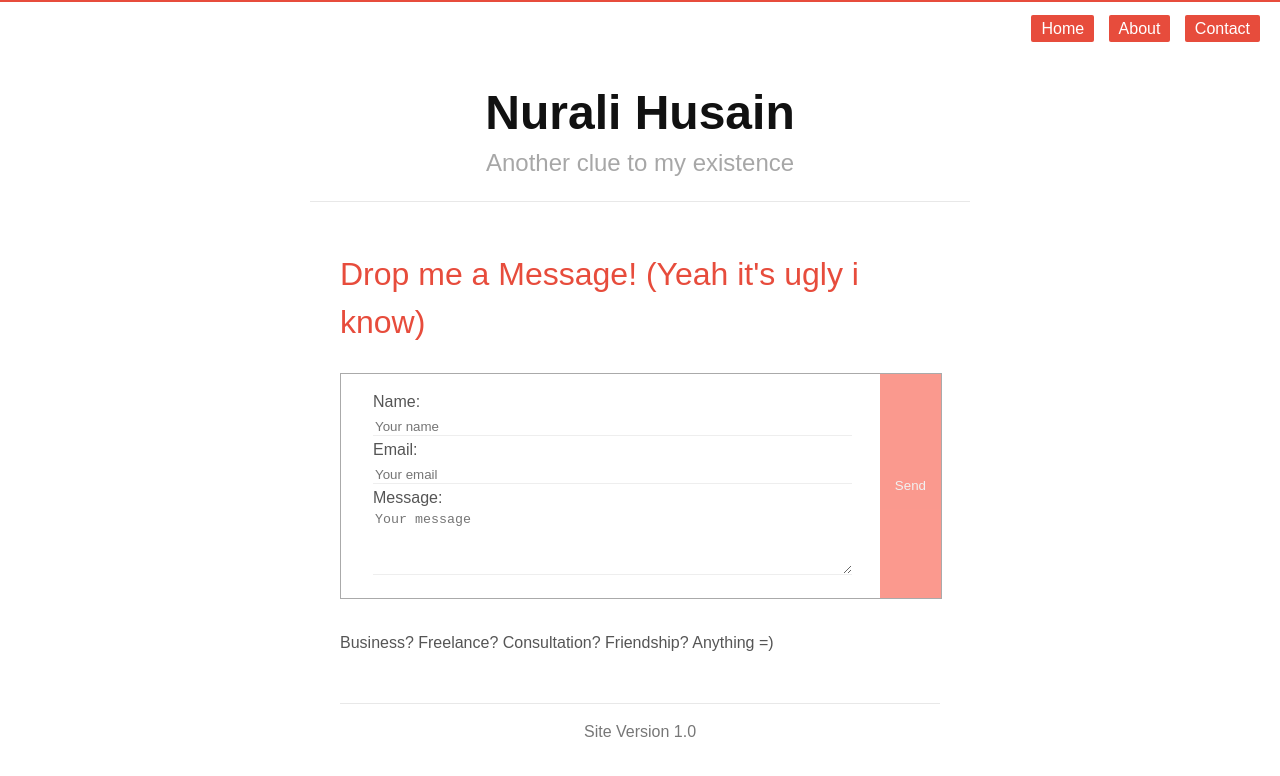
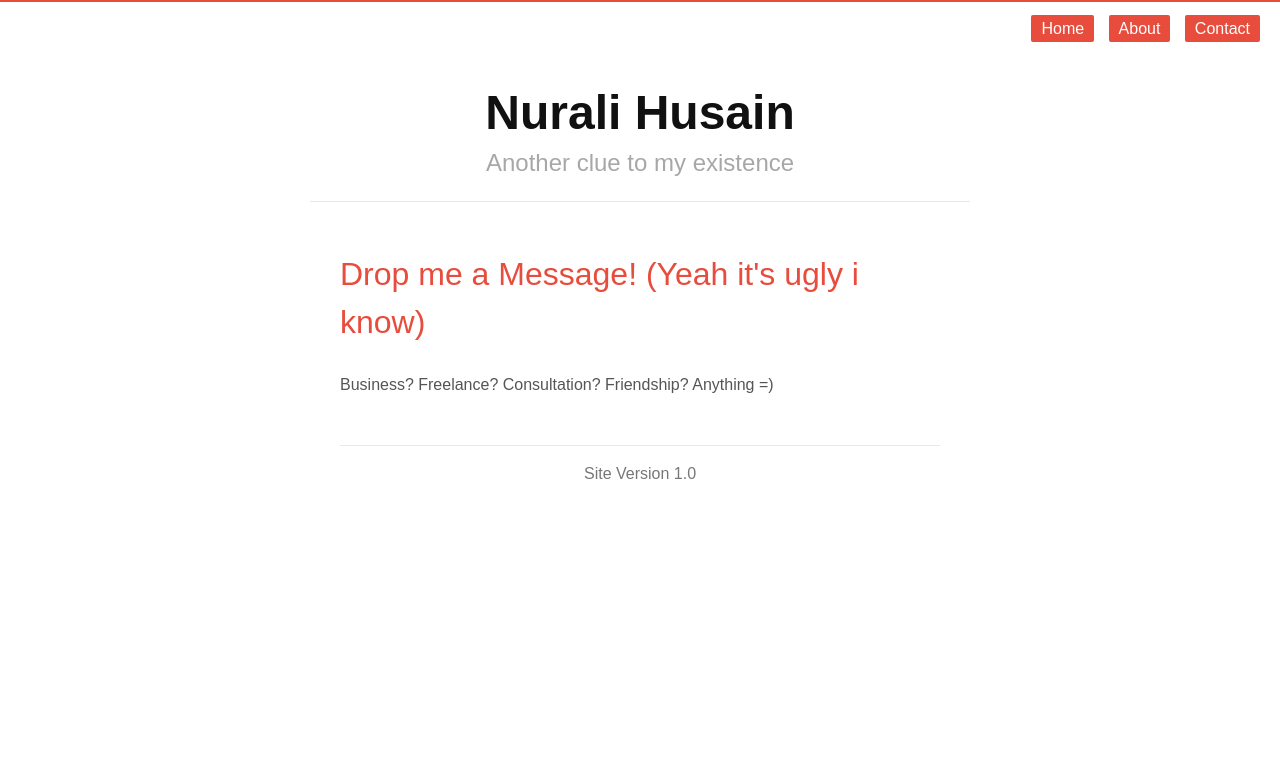
Before and after one commit to nurali93/nurali93.github.io, a Jekyll site: the page built from _pages/contact.md, in a window 1280 px wide. Shown: the top 776 px of the page. Built offline with Jekyll 4.4.1, drawn with Linux system fonts in a browser that asks for light colours; some web fonts are replaced.

Commit message:
Update contact.md

```diff
--- a/_pages/contact.md
+++ b/_pages/contact.md
@@ -3,27 +3,6 @@ layout: page
 title: Drop me a Message! (Yeah it's ugly i know)
 permalink: /contact/
 ---
-
-
-<form id="contact-form" class="form" action="https://getsimpleform.com/messages?form_api_token=3f94cc4672c1e8cf908c3ee9d55e7f06" method="POST" enctype="multipart/form-data">
-  <ul class="contact-ul">
-      <li class="contact-li">
-          <label class="contact-label" for="name">Name:</label>
-          <input type="text" placeholder="Your name" id="name" class="contact-input" name="name" tabindex="1"/>
-      </li>
-      <li class="contact-li">
-          <label class="contact-label" for="email">Email:</label>
-          <input type="email" placeholder="Your email" id="email" class="contact-input" name="email" tabindex="2"/>
-      </li>
-      <li class="contact-li">
-          <label class="contact-label" for="message">Message:</label>
-          <textarea class="contact-textarea" placeholder="Your message" class="contact-input" rows="4" id="message" name="message" tabindex="3"></textarea>
-      </li>
-
-  </ul>
-  <input type="submit" value="Send" id="submit"/>
-  <input type="hidden" name='redirect_to' value="#" />
-</form>
 
 Business? Freelance? Consultation? Friendship? Anything =)
 
```
